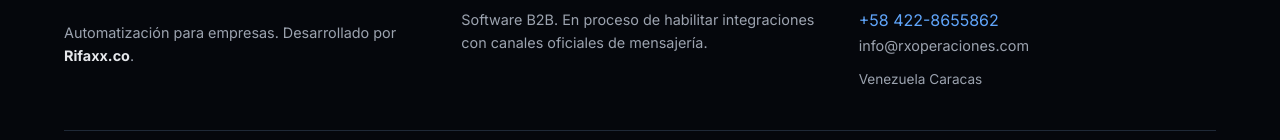
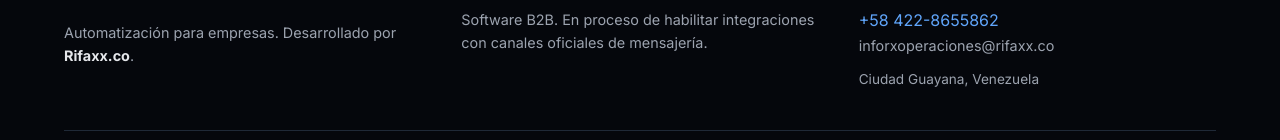
Before and after one commit to redsapien/rxautomatizaciones, a plain HTML site: page index.html in a window 1280 px wide. Shown: the part 3465-3605 px from the top of the page. Drawn offline with Linux system fonts and the light colour scheme.

Commit message:
Update index.html

```diff
--- a/index.html
+++ b/index.html
@@ -506,8 +506,8 @@
             <div>
                 <h4 style="color: white; font-weight: 600; margin-bottom: 18px;">Contacto</h4>
                 <p><a href="https://wa.me/584228655862" target="_blank" style="color: #60A5FA; text-decoration: none;">+58 422-8655862</a></p>
-                <p style="font-size: 0.9rem;"> info@rxoperaciones.com</p>
-                <p style="font-size: 0.85rem; margin-top: 12px;">Venezuela Caracas</p>
+                <p style="font-size: 0.9rem;"> inforxoperaciones@rifaxx.co</p>
+                <p style="font-size: 0.85rem; margin-top: 12px;">Ciudad Guayana, Venezuela</p>
             </div>
         </div>
         <div style="text-align: center; margin-top: 2.5rem; padding-top: 1.8rem; border-top: 1px solid #1F2937; color: #6B7280; font-size: 0.85rem;">
```
